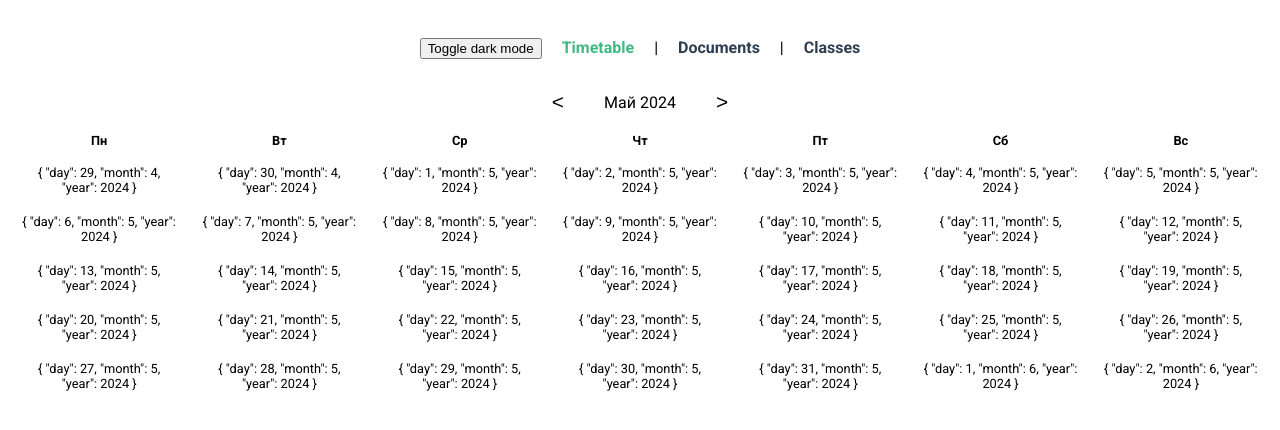
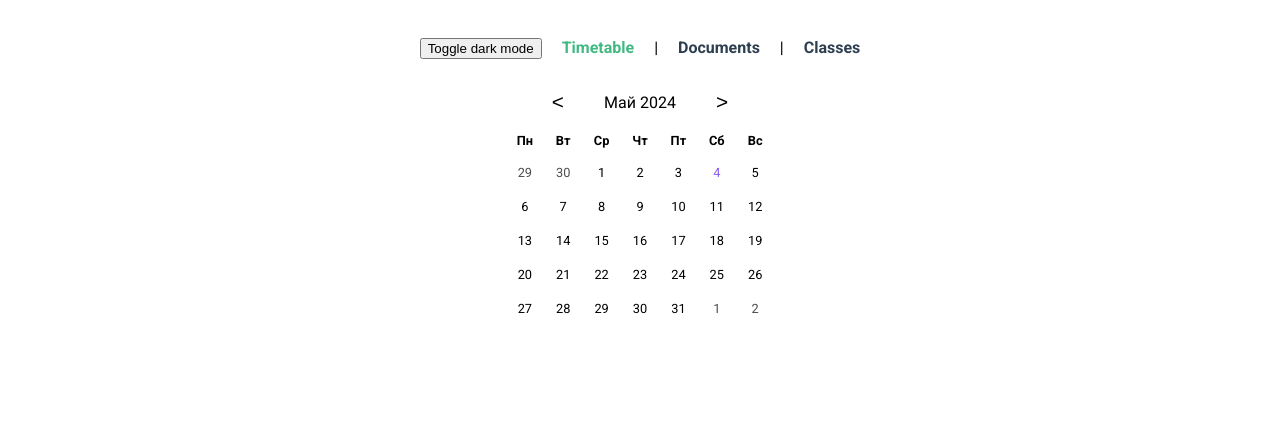
Before and after one commit to Traunin/nephrite, a Vue app: page / in a window 1280 px wide. Shown: the top 430 px of the page. Built offline with nearby package versions, Linux system fonts and the light colour scheme.

Commit message:
feat!: use CalendarDate for calendar cells

```diff
--- a/src/components/MonthCalendar.vue
+++ b/src/components/MonthCalendar.vue
@@ -12,20 +12,19 @@
     <tr v-for="(row, index) in calendar" :key="index">
       <td
         v-for="date in row"
-        :key="date"
+        :key="date.day"
         :class="{
-          surroundingMonth:
-            (index == 0 && date > 20) || (index > 2 && date < 10),
-          currentDay: props.month == month && props.year == year && date == day,
-          selected:
-            props.month == clickedMonth &&
-            props.year == clickedYear &&
-            date == clickedDay &&
-            index == clickedIndex,
+          surroundingMonth: date.month != month + 1,
+          currentDay:
+            date.month == currentMonth + 1 &&
+            date.year == currentYear &&
+            date.day == currentDay &&
+            month == currentMonth,
+          selected: clickedDate && isSameDate(date, clickedDate),
         }"
-        @click="setClickedDate(date, props.month, props.year, index)"
+        @click="setClickedDate(date)"
       >
-        {{ date }}
+        {{ date.day }}
       </td>
     </tr>
   </table>
@@ -34,19 +33,16 @@
 <script setup lang="ts">
 import { ref, computed } from 'vue'
 import { generateCalendar } from '@/utils/calendar'
+import { CalendarDate, isSameDate } from '@/utils/calendar-date'
+
 const props = defineProps<{
   month: number
   year: number
 }>()
 
-const day = ref(0)
-const month = ref(0)
-const year = ref(0)
-
-const clickedDay = ref(0)
-const clickedMonth = ref(0)
-const clickedYear = ref(0)
-const clickedIndex = ref(0)
+const currentDay = ref(0)
+const currentMonth = ref(0)
+const currentYear = ref(0)
 
 setInterval(() => {
   updateTime()
@@ -56,35 +52,16 @@ updateTime()
 
 function updateTime(): void {
   let currentDate: Date = new Date()
-  day.value = currentDate.getDate()
-  month.value = currentDate.getMonth()
-  year.value = currentDate.getFullYear()
+  currentDay.value = currentDate.getDate()
+  currentMonth.value = currentDate.getMonth()
+  currentYear.value = currentDate.getFullYear()
 }
 
-function setClickedDate(
-  day: number,
-  month: number,
-  year: number,
-  index: number
-): void {
-  clickedDay.value = day
-  clickedIndex.value = index
-  if (index == 0 && day > 20) {
-    month--
-    if (month < 0) {
-      month = 11
-      year--
-    }
-  } else if (index > 2 && day < 10) {
-    month++
-    if (month > 11) {
-      month = 0
-      year++
-    }
-  }
-  console.log(day, month, year)
-  clickedMonth.value = month
-  clickedYear.value = year
+const clickedDate = ref()
+
+function setClickedDate(date: CalendarDate): void {
+  clickedDate.value = date
+  console.log(clickedDate.value)
 }
 
 const calendar = computed(() => generateCalendar(props.month + 1, props.year))
@@ -129,3 +106,4 @@ th {
   background-color: rgb(138, 92, 245) !important;
 }
 </style>
+@/utils/calendar-date
```
